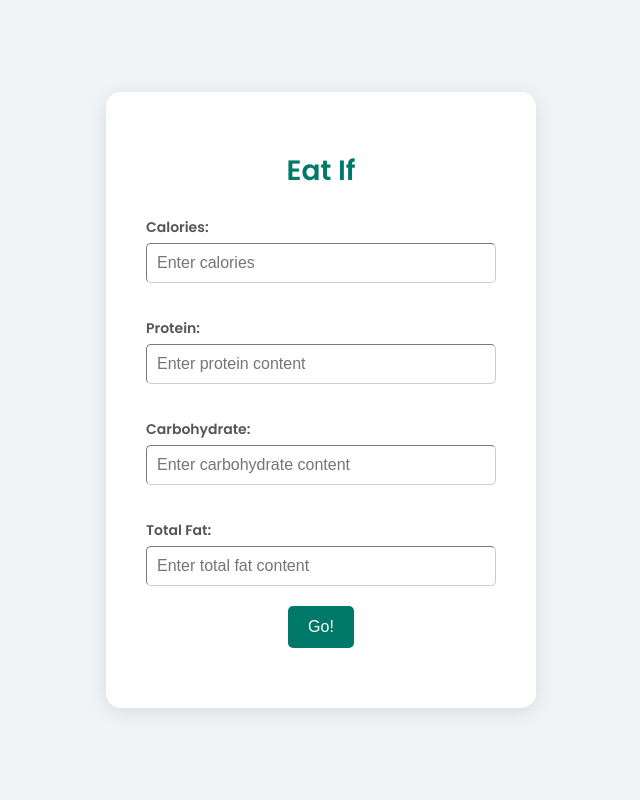
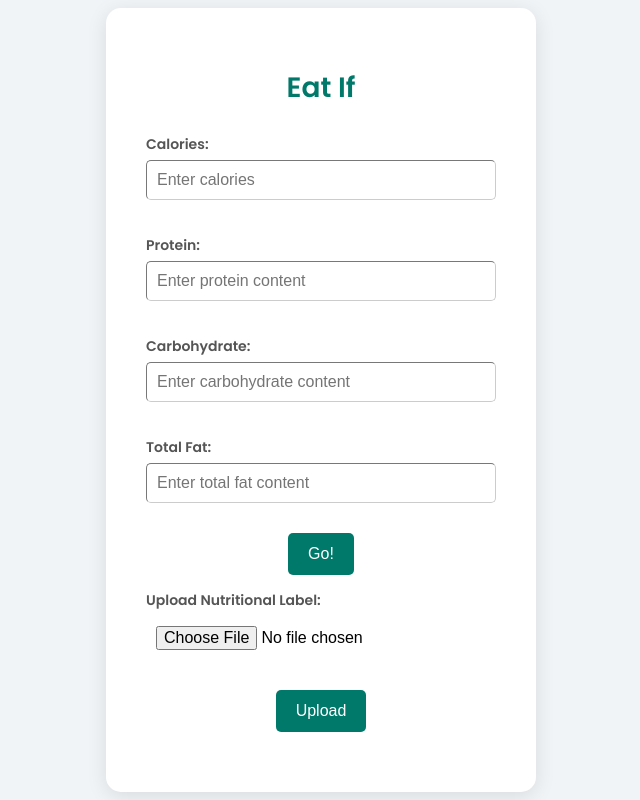
Before and after one commit to gcbirat12/eatif, a Flask app: page / in a window 1280 px wide. Shown: the whole page, without its empty margins (319-959 px from the left). Run offline with Flask 3, Linux system fonts and the light colour scheme; parts of the project's set-up code (start-up, migrations or seed data) failed here and were passed over.

Commit message:
Added Go! and upload buttons

```diff
--- a/app.py
+++ b/app.py
@@ -3,6 +3,9 @@ from flask_cors import CORS
 import joblib
 import pandas as pd
 import os
+import pytesseract
+from PIL import Image
+import re
 
 # Initialize the Flask app
 app = Flask(__name__)
@@ -24,7 +27,7 @@ category_messages = {
 def home():
     return render_template('index.html')
 
-# Prediction route
+# Prediction route for manual inputs
 @app.route('/predict', methods=['POST'])
 def predict():
     data = request.json
@@ -47,6 +50,51 @@ def predict():
 
     return jsonify({'category': category, 'message': message})
 
+# Upload route for image processing
+@app.route('/upload', methods=['POST'])
+def upload_image():
+    if 'file' not in request.files:
+        return jsonify({'error': 'No file part'}), 400
+
+    file = request.files['file']
+
+    if file.filename == '':
+        return jsonify({'error': 'No selected file'}), 400
+
+    try:
+        # Open the image using PIL
+        img = Image.open(file.stream)
+
+        # Use Tesseract to extract text from the image
+        extracted_text = pytesseract.image_to_string(img)
+        print("Extracted Text:", extracted_text)
+
+        # Use regex to extract the nutritional values from the text
+        nutrition_data = extract_nutritional_info(extracted_text)
+
+        if not nutrition_data:
+            return jsonify({'error': 'Unable to extract nutritional information.'}), 400
+
+        return jsonify(nutrition_data)
+
+    except Exception as e:
+        return jsonify({'error': str(e)}), 500
+
+def extract_nutritional_info(text):
+    # Simple regex patterns to extract calories, protein, carbohydrates, and total fat
+    nutrition_info = {
+        'Calories': extract_value(text, r'Calories\s*(\d+)'),
+        'Protein': extract_value(text, r'Protein\s*(\d+\.?\d*)'),
+        'Carbohydrate': extract_value(text, r'Carbohydrate\s*(\d+\.?\d*)'),
+        'Total Fat': extract_value(text, r'Total\s*Fat\s*(\d+\.?\d*)')
+    }
+
+    return nutrition_info if any(nutrition_info.values()) else None
+
+def extract_value(text, pattern):
+    match = re.search(pattern, text, re.IGNORECASE)
+    return float(match.group(1)) if match else None
+
 if __name__ == '__main__':
     port = int(os.environ.get('PORT', 5000))  # Use the PORT environment variable provided by Heroku
     app.run(host='0.0.0.0', port=port)
--- a/templates/index.html
+++ b/templates/index.html
@@ -93,6 +93,7 @@
             border-radius: 5px;
             font-size: 16px;
             cursor: pointer;
+            margin-top: 10px;
             transition: background-color 0.3s ease-in-out;
         }
 
@@ -114,6 +115,8 @@
     <!-- Main content -->
     <div class="container" id="mainContent">
         <h1>Eat If</h1>
+
+        <!-- Manual input form -->
         <form id="foodForm">
             <label for="calories">Calories:</label>
             <input type="text" id="calories" name="calories" placeholder="Enter calories">
@@ -129,6 +132,14 @@
 
             <button type="button" onclick="predict()">Go!</button>
         </form>
+
+        <!-- Image upload form -->
+        <form id="uploadForm">
+            <label for="imageInput">Upload Nutritional Label:</label>
+            <input type="file" id="imageInput" accept="image/*">
+            <button type="button" onclick="uploadImage()">Upload</button>
+        </form>
+
         <h2 id="result"></h2>
     </div>
 
@@ -186,6 +197,37 @@
                 console.error('Error:', error);
             });
         }
+
+        // Image upload function
+        function uploadImage() {
+            const fileInput = document.getElementById('imageInput');
+            const file = fileInput.files[0];
+
+            if (!file) {
+                alert("Please select an image to upload.");
+                return;
+            }
+
+            const formData = new FormData();
+            formData.append('file', file);
+
+            fetch('/upload', {
+                method: 'POST',
+                body: formData
+            })
+            .then(response => response.json())
+            .then(data => {
+                const result = document.getElementById('result');
+                if (data.error) {
+                    result.innerText = "Error: " + data.error;
+                } else {
+                    result.innerText = `Calories: ${data.Calories}\nProtein: ${data.Protein}\nCarbohydrates: ${data.Carbohydrate}\nTotal Fat: ${data['Total Fat']}`;
+                }
+            })
+            .catch(error => {
+                console.error('Error:', error);
+            });
+        }
     </script>
 </body>
 </html>
```
Also changed, not shown: 2 other files.
